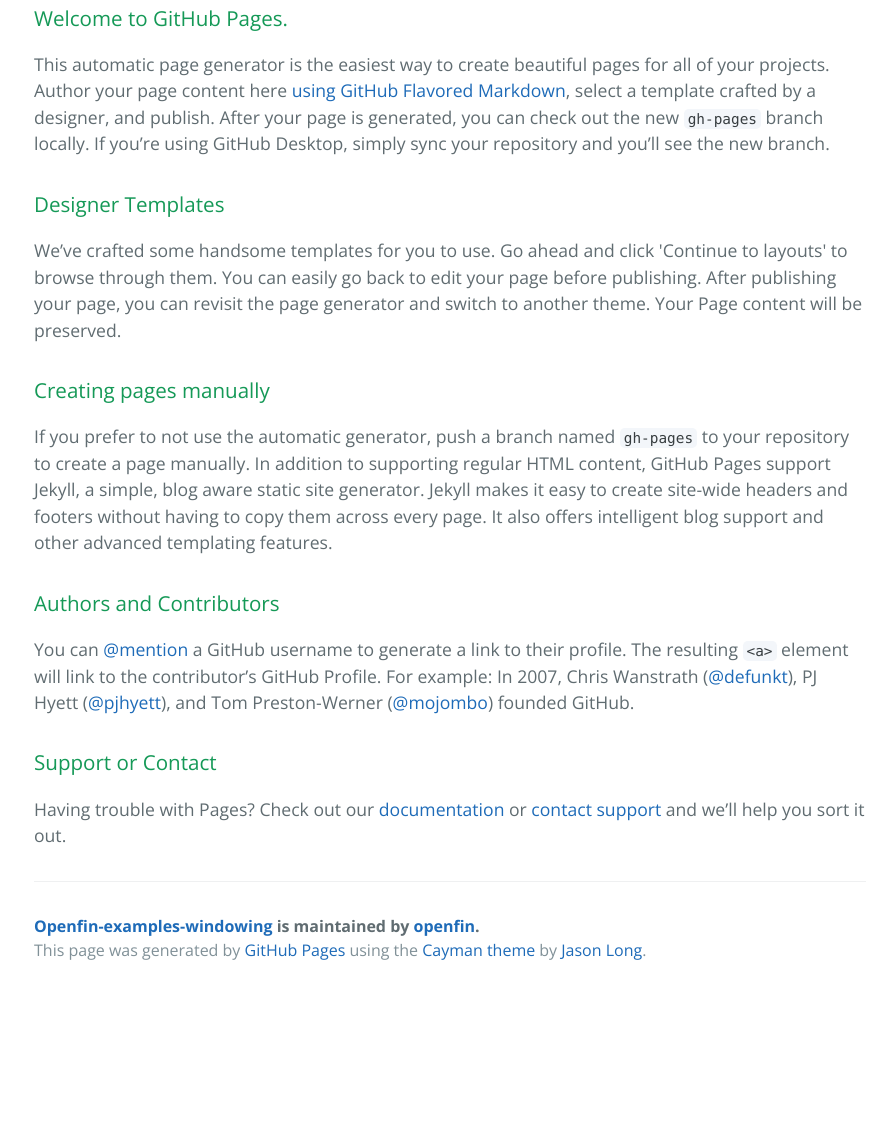
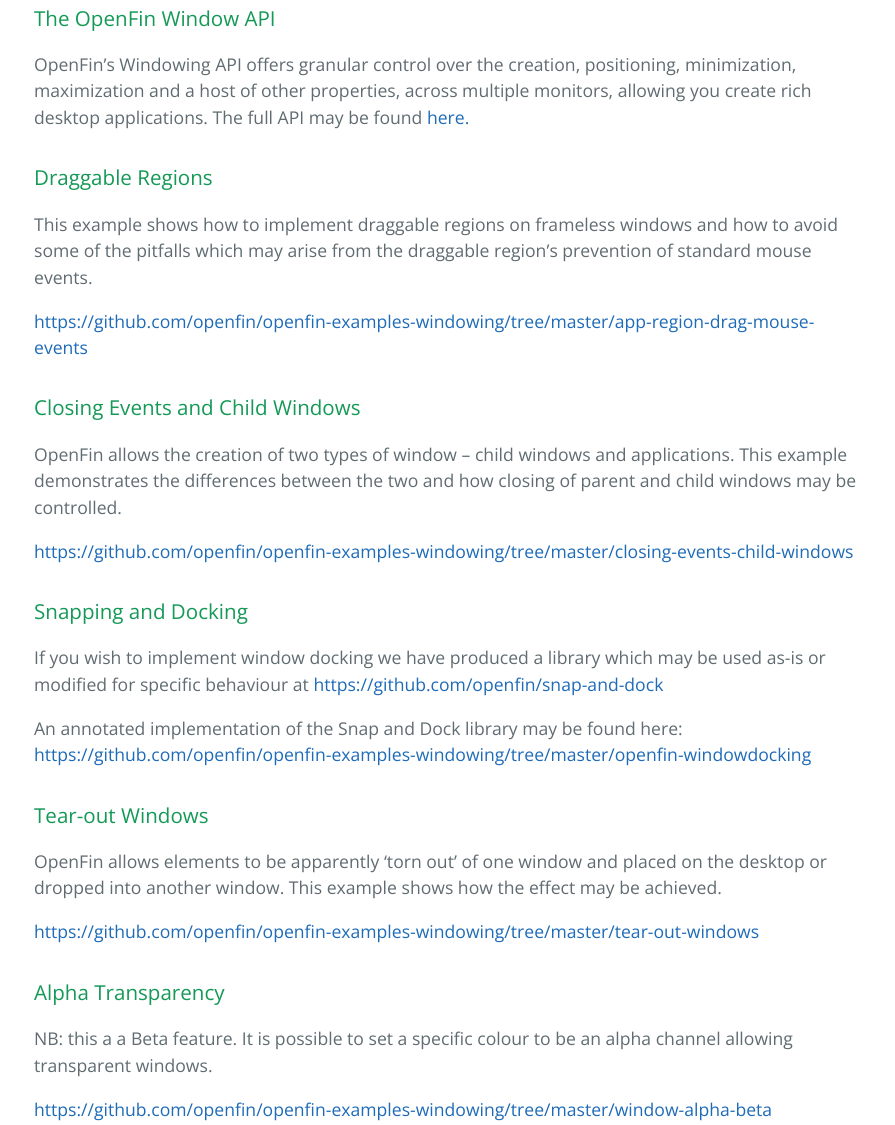
Before and after one commit to openfin/openfin-examples-windowing, a plain HTML site: page index.html in a window 1280 px wide. Shown: the part 412-1537 px from the top of the page, without its empty margins (190-1085 px from the left). Before the commit the page ends 1406 px from the top, so only its background shows below. Drawn offline with nearby package versions, Linux system fonts and the light colour scheme.

Commit message:
Updated copy.

```diff
--- a/index.html
+++ b/index.html
@@ -11,8 +11,8 @@
   </head>
   <body>
     <section class="page-header">
-      <h1 class="project-name">Openfin-examples-windowing</h1>
-      <h2 class="project-tagline">OpenFin Examples of Windowing</h2>
+      <h1 class="project-name">Openfin windowing</h1>
+      <h2 class="project-tagline">Examples utilising OpenFin’s Windowing API.</h2>
       <a href="https://github.com/openfin/openfin-examples-windowing" class="btn">View on GitHub</a>
       <a href="https://github.com/openfin/openfin-examples-windowing/zipball/master" class="btn">Download .zip</a>
       <a href="https://github.com/openfin/openfin-examples-windowing/tarball/master" class="btn">Download .tar.gz</a>
@@ -20,29 +20,40 @@
 
     <section class="main-content">
       <h3>
-<a id="welcome-to-github-pages" class="anchor" href="#welcome-to-github-pages" aria-hidden="true"><span aria-hidden="true" class="octicon octicon-link"></span></a>Welcome to GitHub Pages.</h3>
+<a id="welcome-to-github-pages" class="anchor" href="#welcome-to-github-pages" aria-hidden="true"><span aria-hidden="true" class="octicon octicon-link"></span></a>The OpenFin Window API</h3>
 
-<p>This automatic page generator is the easiest way to create beautiful pages for all of your projects. Author your page content here <a href="https://guides.github.com/features/mastering-markdown/">using GitHub Flavored Markdown</a>, select a template crafted by a designer, and publish. After your page is generated, you can check out the new <code>gh-pages</code> branch locally. If you’re using GitHub Desktop, simply sync your repository and you’ll see the new branch.</p>
+<p>OpenFin’s Windowing API offers granular control over the creation, positioning, minimization, maximization and a host of other properties, across multiple monitors, allowing you create rich desktop applications. The full API may be found <a href="http://cdn.openfin.co/jsdocs/stable/fin.desktop.module_Window.html" target="_blank">here.</a></p>
+
 
 <h3>
-<a id="designer-templates" class="anchor" href="#designer-templates" aria-hidden="true"><span aria-hidden="true" class="octicon octicon-link"></span></a>Designer Templates</h3>
+<a id="draggable-regions" class="anchor" href="#draggable-regions" aria-hidden="true"><span aria-hidden="true" class="octicon octicon-link"></span></a>Draggable Regions</h3>
 
-<p>We’ve crafted some handsome templates for you to use. Go ahead and click 'Continue to layouts' to browse through them. You can easily go back to edit your page before publishing. After publishing your page, you can revisit the page generator and switch to another theme. Your Page content will be preserved.</p>
+<p>This example shows how to implement draggable regions on frameless windows and how to avoid some of the pitfalls which may arise from the draggable region’s prevention of standard mouse events.</p>
+<p><a href="https://github.com/openfin/openfin-examples-windowing/tree/master/app-region-drag-mouse-events" target="_blank">https://github.com/openfin/openfin-examples-windowing/tree/master/app-region-drag-mouse-events</a></p>
 
 <h3>
-<a id="creating-pages-manually" class="anchor" href="#creating-pages-manually" aria-hidden="true"><span aria-hidden="true" class="octicon octicon-link"></span></a>Creating pages manually</h3>
+<a id="closing-events" class="anchor" href="#closing-events" aria-hidden="true"><span aria-hidden="true" class="octicon octicon-link"></span></a>Closing Events and Child Windows</h3>
 
-<p>If you prefer to not use the automatic generator, push a branch named <code>gh-pages</code> to your repository to create a page manually. In addition to supporting regular HTML content, GitHub Pages support Jekyll, a simple, blog aware static site generator. Jekyll makes it easy to create site-wide headers and footers without having to copy them across every page. It also offers intelligent blog support and other advanced templating features.</p>
+<p>OpenFin allows the creation of two types of window – child windows and applications. This example demonstrates the differences between the two and how closing of parent and child windows may be controlled.</p>
+<p><a href="https://github.com/openfin/openfin-examples-windowing/tree/master/closing-events-child-windows" target="_blank">https://github.com/openfin/openfin-examples-windowing/tree/master/closing-events-child-windows</a></p>
 
 <h3>
-<a id="authors-and-contributors" class="anchor" href="#authors-and-contributors" aria-hidden="true"><span aria-hidden="true" class="octicon octicon-link"></span></a>Authors and Contributors</h3>
+<a id="authors-and-contributors" class="anchor" href="#authors-and-contributors" aria-hidden="true"><span aria-hidden="true" class="octicon octicon-link"></span></a>Snapping and Docking</h3>
 
-<p>You can <a href="https://help.github.com/articles/basic-writing-and-formatting-syntax/#mentioning-users-and-teams" class="user-mention">@mention</a> a GitHub username to generate a link to their profile. The resulting <code>&lt;a&gt;</code> element will link to the contributor’s GitHub Profile. For example: In 2007, Chris Wanstrath (<a href="https://github.com/defunkt" class="user-mention">@defunkt</a>), PJ Hyett (<a href="https://github.com/pjhyett" class="user-mention">@pjhyett</a>), and Tom Preston-Werner (<a href="https://github.com/mojombo" class="user-mention">@mojombo</a>) founded GitHub.</p>
+<p>If you wish to implement window docking we have produced a library which may be used as-is or modified for specific behaviour at <a href="https://github.com/openfin/snap-and-dock" target="_blank">https://github.com/openfin/snap-and-dock</a></p>
+<p>An annotated implementation of the Snap and Dock library may be found here: <a href="https://github.com/openfin/openfin-examples-windowing/tree/master/openfin-windowdocking" target="_blank">https://github.com/openfin/openfin-examples-windowing/tree/master/openfin-windowdocking</a></p>
 
 <h3>
-<a id="support-or-contact" class="anchor" href="#support-or-contact" aria-hidden="true"><span aria-hidden="true" class="octicon octicon-link"></span></a>Support or Contact</h3>
+<a id="support-or-contact" class="anchor" href="#support-or-contact" aria-hidden="true"><span aria-hidden="true" class="octicon octicon-link"></span></a>Tear-out Windows</h3>
 
-<p>Having trouble with Pages? Check out our <a href="https://help.github.com/pages">documentation</a> or <a href="https://github.com/contact">contact support</a> and we’ll help you sort it out.</p>
+<p>OpenFin allows elements to be apparently ‘torn out’ of one window and placed on the desktop or dropped into another window. This example shows how the effect may be achieved.</p>
+<p><a href="https://github.com/openfin/openfin-examples-windowing/tree/master/tear-out-windows" target="_blank">https://github.com/openfin/openfin-examples-windowing/tree/master/tear-out-windows</a></p>
+
+<h3>
+<a id="support-or-contact" class="anchor" href="#support-or-contact" aria-hidden="true"><span aria-hidden="true" class="octicon octicon-link"></span></a>Alpha Transparency</h3>
+
+<p>NB: this a a Beta feature. It is possible to set a specific colour to be an alpha channel allowing transparent windows. </p>
+<p><a href="https://github.com/openfin/openfin-examples-windowing/tree/master/window-alpha-beta" target="_blank">https://github.com/openfin/openfin-examples-windowing/tree/master/window-alpha-beta</a></p>
 
       <footer class="site-footer">
         <span class="site-footer-owner"><a href="https://github.com/openfin/openfin-examples-windowing">Openfin-examples-windowing</a> is maintained by <a href="https://github.com/openfin">openfin</a>.</span>
```
Also changed, not shown: 1 other file.
